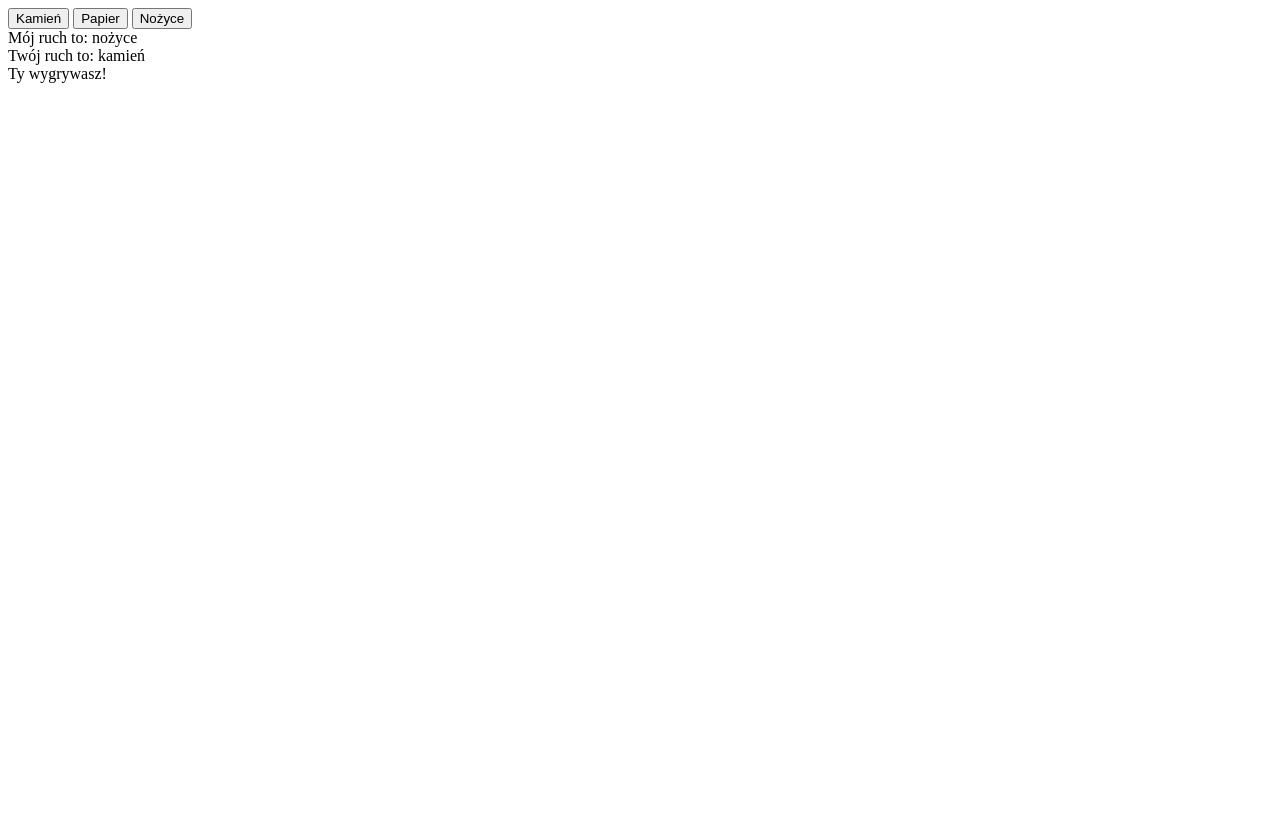
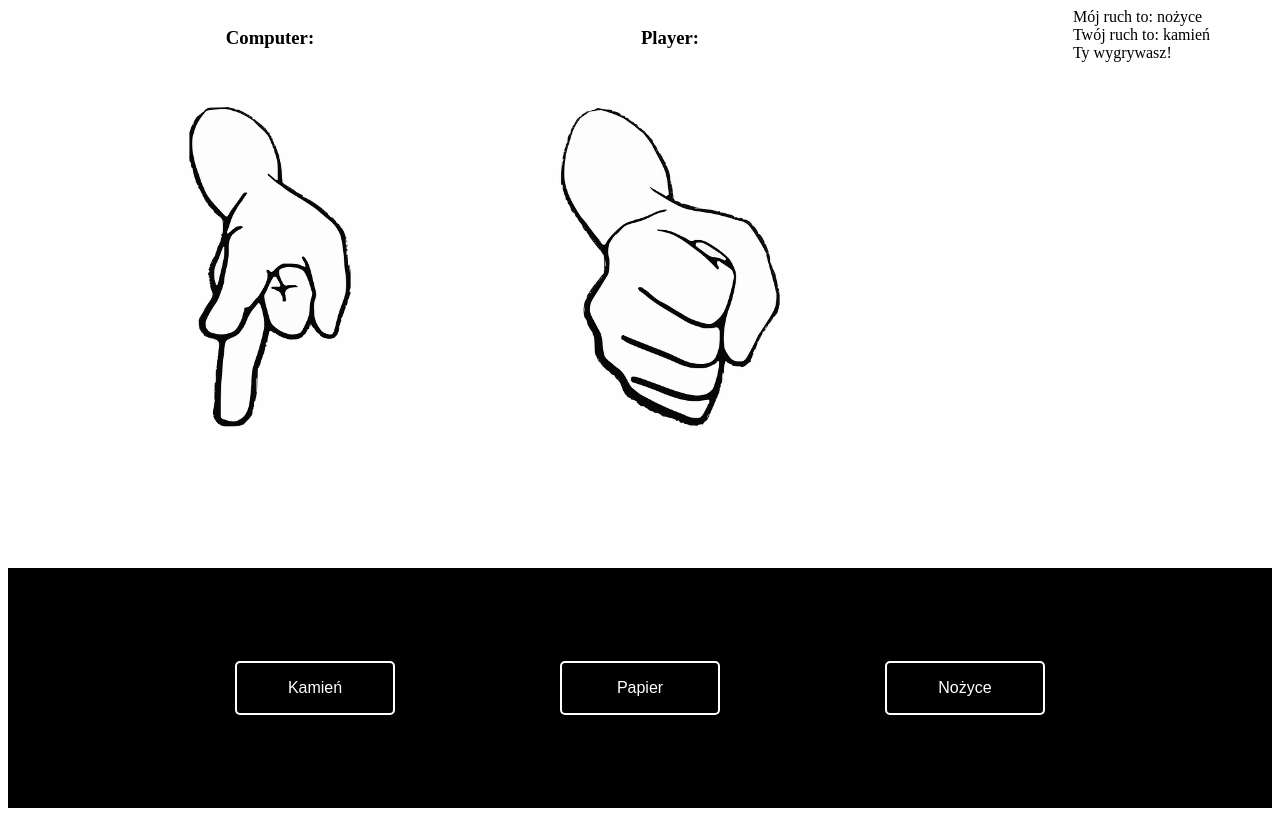
Before and after one commit to Vpartyzan/Javascript-prework, a website: page index.html in a window 1280 px wide. Both pictures are taken after a click on the button "Kamień". Drawn offline with Linux system fonts and the light colour scheme.

Commit message:
Add images & button; add style; change scripts

```diff
--- a/index.html
+++ b/index.html
@@ -7,14 +7,34 @@
     <link rel="stylesheet" href="css/style.css">
 </head>
 <body>
-    <div class="container">
-		<div id="buttons">
-            <button id="player-rock">Kamień</button>
-            <button id="player-paper">Papier</button>
-            <button id="player-scissors">Nożyce</button>
+    <section class="game-table">
+        <div class="container">
+            <div class="table">
+                <div class="comp">
+                    <h3>Computer:</h3>
+                    <div id="image-comp">
+                        <img id="game-img-c">
+                    </div>
+                </div>
+                <div class="player">
+                    <h3>Player:</h3>
+                    <div id="image-player">
+                        <img id="game-img-p">
+                    </div>
+                </div>
+            </div>
+            <div id="messages"></div>
         </div>
-		<div id="messages"></div>
-	</div>
+    </section>
+    <section class="game-button">
+        <div class="container">
+            <div class="buttons" id="buttons">
+                <button class="btn" id="player-rock">Kamień</button>
+                <button class="btn" id="player-paper">Papier</button>
+                <button class="btn" id="player-scissors">Nożyce</button>
+            </div>
+        </div>
+    </section>
 	<script src="js/functions.js"></script>
 	<script src="js/script.js"></script>
 </body>
--- a/js/functions.js
+++ b/js/functions.js
@@ -4,6 +4,22 @@ function printMessage(msg){
 	document.getElementById('messages').appendChild(div);
 }
 
+function printCompImg(image) {
+	let img = document.createElement('img');
+	img.src = image;
+	img.id = 'game-img-c';
+	document.getElementById('image-comp').appendChild(img);
+}
+
+function printPlayerImg(image) {
+	let img = document.createElement('img');
+	img.src = image;
+	img.id = 'game-img-p';
+	document.getElementById('image-player').appendChild(img);
+}
+
 function clearMessages(){
 	document.getElementById('messages').innerHTML = '';
+	document.getElementById('game-img-p').remove();
+	document.getElementById('game-img-c').remove();
 }
--- a/js/script.js
+++ b/js/script.js
@@ -1,4 +1,5 @@
 function playGame(playerInput) {
+    clearMessages();
     function getMoveName(argMoveId) {
         if (argMoveId == 1) {
           return 'kamień';
@@ -12,39 +13,56 @@ function playGame(playerInput) {
         return 'nieznany ruch';
       }
 
-    function displayResult(argComputerMove, argPlayerMove) {
-        if (argComputerMove == 'kamień' && argPlayerMove == 'papier') {
-            printMessage('Ty wygrywasz!');
-        } else if (argComputerMove == 'papier' && argPlayerMove == 'nożyce') {
-            printMessage('Ty wygrywasz!');
-        } else if (argComputerMove == 'nożyce' && argPlayerMove == 'kamień') {
-            printMessage('Ty wygrywasz!');
-        } else if (argComputerMove == 'papier' && argPlayerMove == 'kamień') {
-            printMessage('Komputer wygrał');
-        } else if (argComputerMove == 'nożyce' && argPlayerMove == 'papier') {
-            printMessage('Komputer wygrał');
-        } else if (argComputerMove == 'kamień' && argPlayerMove == 'nożyce') {
-            printMessage('Komputer wygrał');
-        } else if (argComputerMove == argPlayerMove) {
-            printMessage('Remis');
-        } else if (argPlayerMove == 'nieznany ruch') {
-            printMessage('Bląd, Ty wybrałeś nieznany ruch');
+    function displayCompImage(argComputerMove) {
+        switch (argComputerMove) {
+            case 'kamień':
+                printCompImg("images/rock.png");
+                break;
+            case 'papier':
+                printCompImg("images/paper.png");
+                break;
+            case 'nożyce':
+                printCompImg("images/scissors.png");
+                break;
         }
     }
 
+    function displayPlayerImage(argPlayerMove) {
+        switch (argPlayerMove) {
+            case 'kamień':
+                printPlayerImg("images/rock.png");
+                break;
+            case 'papier':
+                printPlayerImg("images/paper.png");
+                break;
+            case 'nożyce':
+                printPlayerImg("images/scissors.png");
+                break;
+        }
+    }
+
+    function displayResult(argComputerMove, argPlayerMove) {
+        (argComputerMove == 'kamień' && argPlayerMove == 'papier') ? printMessage('Ty wygrywasz!') :
+            (argComputerMove == 'papier' && argPlayerMove == 'nożyce') ? printMessage('Ty wygrywasz!') :
+            (argComputerMove == 'nożyce' && argPlayerMove == 'kamień') ? printMessage('Ty wygrywasz!') :
+            (argComputerMove == 'papier' && argPlayerMove == 'kamień') ? printMessage('Komputer wygrał') :
+            (argComputerMove == 'nożyce' && argPlayerMove == 'papier') ? printMessage('Komputer wygrał') :
+            (argComputerMove == 'kamień' && argPlayerMove == 'nożyce') ? printMessage('Komputer wygrał') :
+            (argComputerMove == argPlayerMove) ? printMessage('Remis') : printMessage('Bląd, Ty wybrałeś nieznany ruch');
+    }
+
     let randomNumber = Math.floor(Math.random() * 3 + 1);
-
-    console.log('Wylosowana liczba to: ' + randomNumber);
 
     let computerMove = getMoveName(randomNumber);
 
     printMessage('Mój ruch to: ' + computerMove);
 
-    console.log('Gracz wpisał: ' + playerInput);
-
     let playerMove = getMoveName(playerInput);
 
     printMessage('Twój ruch to: ' + playerMove);
+
+    displayCompImage(computerMove);
+    displayPlayerImage(playerMove);
 
     displayResult(computerMove, playerMove);
 }
--- a/sass/style.scss
+++ b/sass/style.scss
@@ -0,0 +1,82 @@
+/* Global */
+
+.container {
+    width: 1140px;
+    padding-left: 20px;
+    padding-right: 20px;
+    padding: 0 20px;
+    margin: 0 auto;
+    text-align: left;
+}
+
+/* Game-table */
+
+.game-table {
+    height: 70vh;
+    img {
+        width: 400px;
+    }
+}
+
+.game-table .container {
+    display: flex;
+    justify-content: space-between;
+}
+
+.table {
+    display: flex;
+    justify-content: space-between;
+}
+
+.comp {
+    text-align: center;
+}
+
+.player {
+    text-align: center;
+}
+
+/* Game-button */
+
+.game-button {
+    display: flex;
+    background-color: black;
+    height: 30vh;
+    align-items: center;
+}
+
+.game-button .buttons {
+    display: flex;
+    justify-content: space-evenly;
+}
+
+.new-game-button {
+    display: flex;
+    justify-content: center;
+    margin-top: 40px;
+    .btn {
+        background-image: linear-gradient(90deg, red 50%, transparent 50%);
+    }
+}
+
+.btn {
+    min-width: 160px;
+    padding: 16px;
+    border-radius: 5px;
+    font-size: 16px;
+    cursor: pointer;
+    border-width: 2px;
+    border-style: solid;
+    background-position: 100% 0;
+    background-size: 300%;
+    border-color: white;
+    color: white;
+    background-color: black;
+    background-image: linear-gradient(90deg, white 50%, transparent 50%);
+}
+
+.btn:hover {
+    background-position: 0 100%;
+    color: black;
+    transition: all 1s;
+}
```
Also changed, not shown: css/style.css, images/paper.png (added), images/rock.png (added), images/scissors.png (added), 1 other file.
